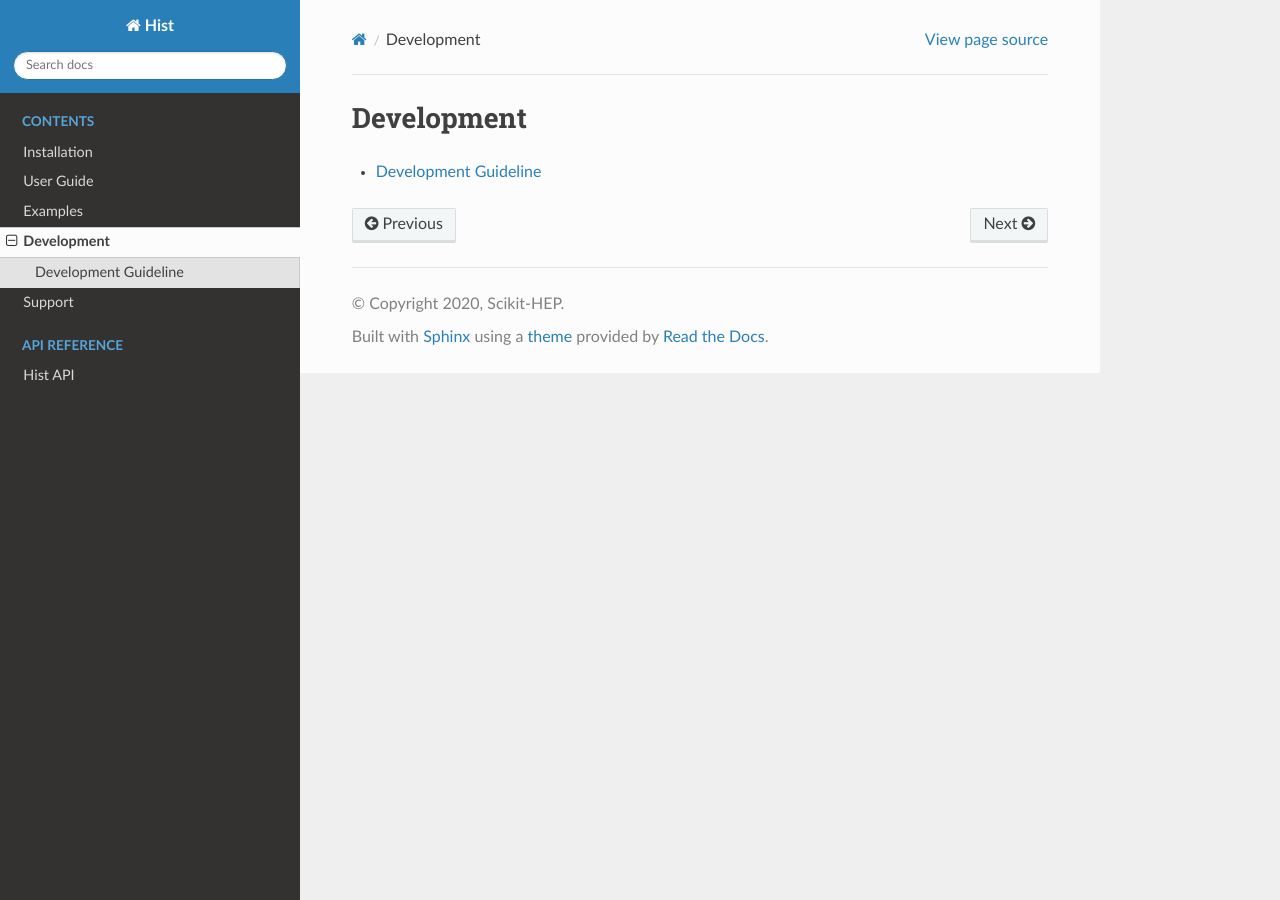
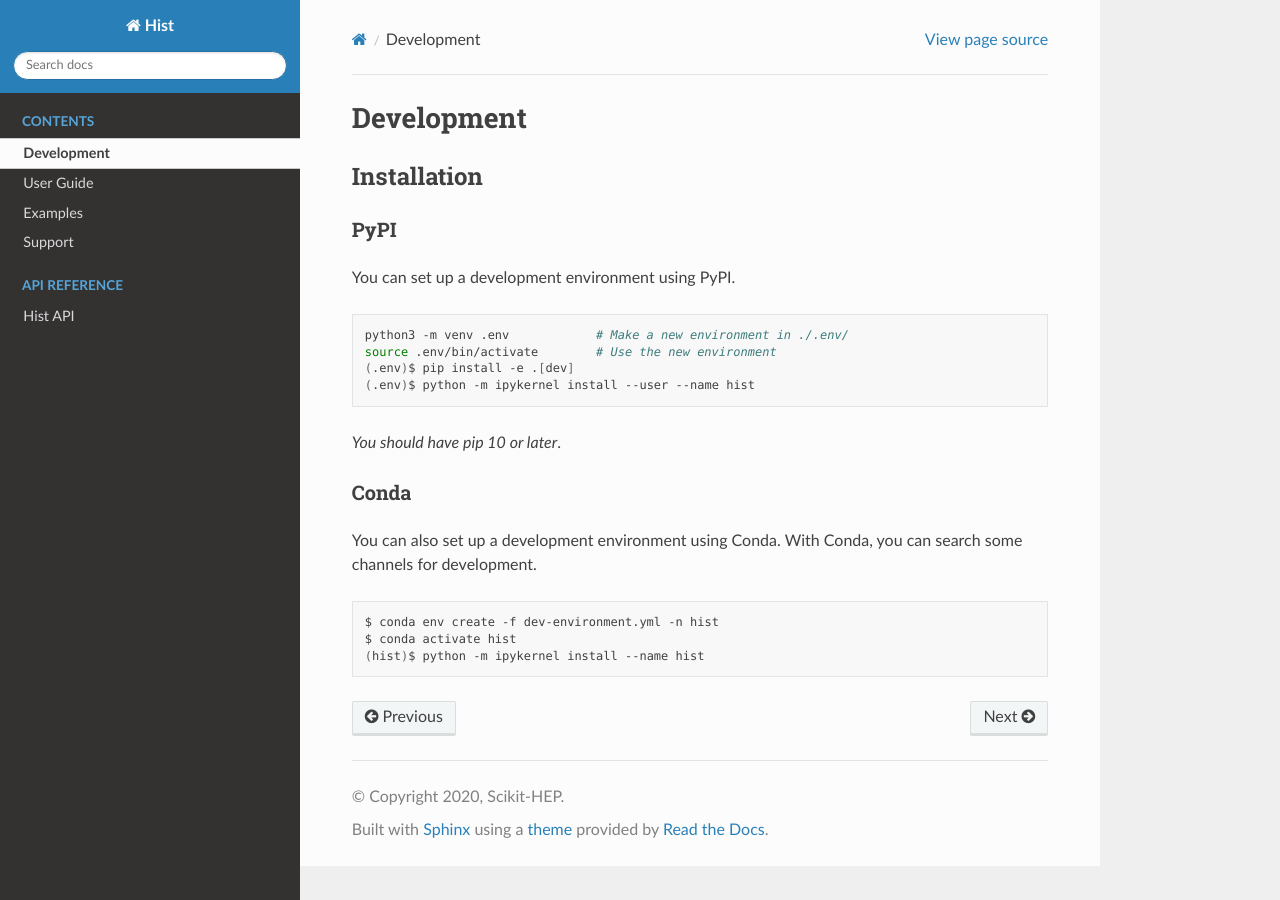
Before and after one commit to scikit-hep/hist, a Sphinx documentation site: the page built from docs/development/index.rst, in a window 1280 px wide. Built offline with Sphinx 7.4.7 and the Read the Docs theme 2.0.0, drawn with Linux system fonts in a browser that asks for light colours; pages that are not in the unit, such as notebooks, are missing from menus.

Commit message:
docs: mv install -> dev

```diff
--- a/docs/development/dev.rst
+++ /dev/null
@@ -1,3 +0,0 @@
-
-Development Guideline
-===========================
--- a/docs/development/index.rst
+++ b/docs/development/index.rst
@@ -1,11 +1,32 @@
 .. _development:
 
 Development
-===========
+===========================
 
-.. toctree::
-   :maxdepth: 4
-   :titlesonly:
-   :glob:
+Installation
+--------------------
 
-   dev
+PyPI
+~~~~~~~~~~~~~~~~~~~~
+
+You can set up a development environment using PyPI.
+
+.. code-block:: bash
+
+   python3 -m venv .env            # Make a new environment in ./.env/
+   source .env/bin/activate        # Use the new environment
+   (.env)$ pip install -e .[dev]
+   (.env)$ python -m ipykernel install --user --name hist
+
+*You should have pip 10 or later*.
+
+Conda
+~~~~~~~~~~~~~~~~~~~~
+
+You can also set up a development environment using Conda. With Conda, you can search some channels for development.
+
+.. code-block:: bash
+
+   $ conda env create -f dev-environment.yml -n hist
+   $ conda activate hist
+   (hist)$ python -m ipykernel install --name hist
--- a/docs/index.rst
+++ b/docs/index.rst
@@ -8,7 +8,7 @@ Introduction
 
 `Hist <https://github.com/scikit-hep/hist>`_ is a powerful Histogramming tool for analysis based on `boost-histogram <https://boost-histogram.readthedocs.io/en/latest/index.html>`_ (the Python binding of the Histogram library in Boost). It is a friendly analysis-focused project that uses `boost-histogram <https://boost-histogram.readthedocs.io/en/latest/index.html>`_ as a backend to do the work, but provides plotting tools, shortcuts, and new ideas.
 
-To get an idea of creating histograms in Hist looks like, you can take a look at the :doc:`Examples <examples/index>`. Once you have a feel for what is involved in using Hist, we recommend you start by following the instructions in :doc:`Installation </installation/index>`. Then, go through the :doc:`User Guide </user-guide/index>`, and read the :doc:`Reference </reference/modules>` documentation. We value your contributions and you can follow the instructions in :doc:`Development </development/index>`. Finally, if you’re having problems, please do let us know at our :doc:`Support </support/index>` page.
+To get an idea of creating histograms in Hist looks like, you can take a look at the :doc:`Examples <examples/index>`. Once you have a feel for what is involved in using Hist, we recommend you start by following the instructions in :doc:`Installation </development/index>`. Then, go through the :doc:`User Guide </user-guide/index>`, and read the :doc:`Reference </reference/modules>` documentation. We value your contributions and you can follow the instructions in :doc:`Development </development/index>`. Finally, if you’re having problems, please do let us know at our :doc:`Support </support/index>` page.
 
 
 .. toctree::
```
Also changed, not shown: other parts of docs/index.rst (+1 -2 lines), docs/installation/index.rst (deleted, +0 -29 lines).
